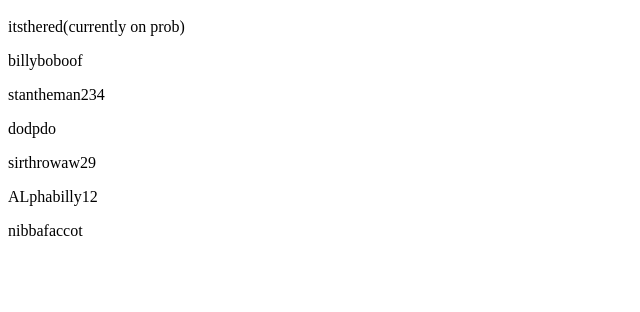
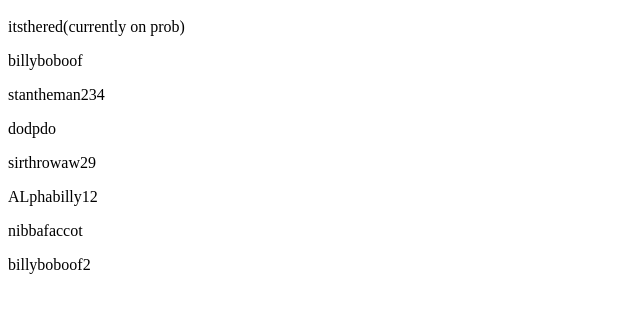
Before and after one commit to misterepicsauce/usernames.html, a plain HTML site: page index.html in a window 1280 px wide. Shown: the part 48-360 px from the top of the page, without its empty margins (0-640 px from the left). Drawn offline with Linux system fonts and the light colour scheme.

Commit message:
Update index.html

```diff
--- a/index.html
+++ b/index.html
@@ -14,6 +14,6 @@
 <p> sirthrowaw29 </p>
 <p> ALphabilly12 </p>
 <p> nibbafaccot </p>
-
+<p> billyboboof2 </p>
 </body>
 <html>
```
